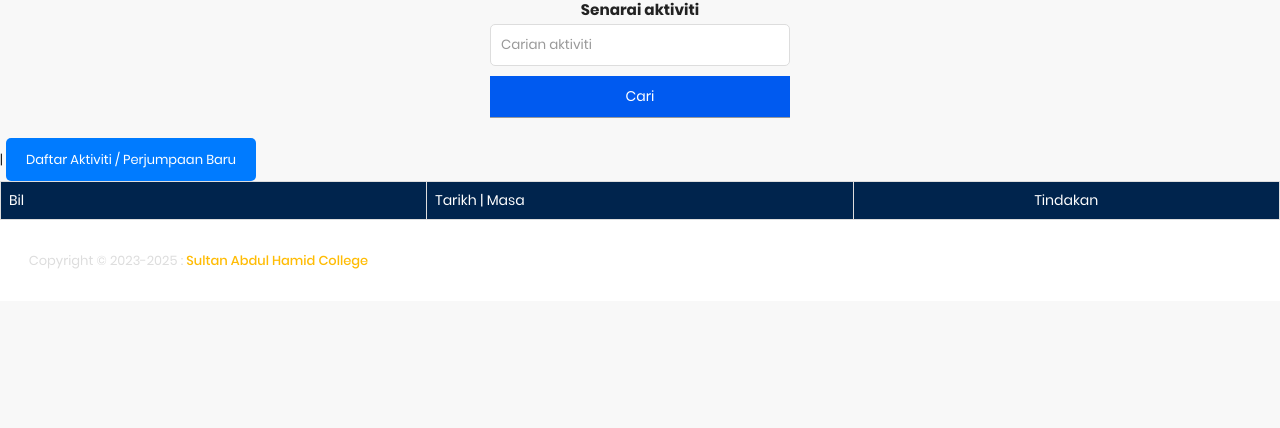
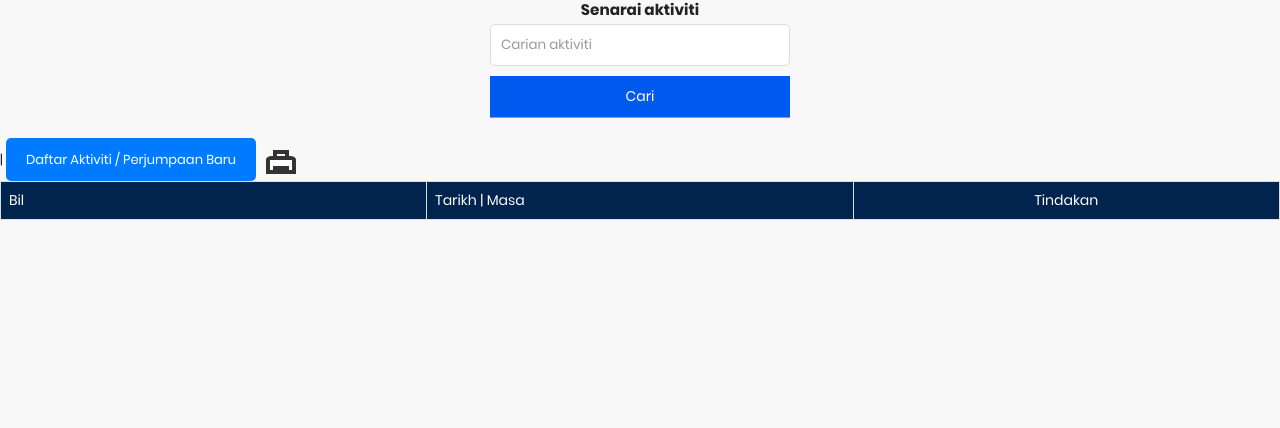
Before and after one commit to Hxzz1/kehadiran_ahli, a PHP site: page /activityList.php in a window 1280 px wide. Shown: the part 74-502 px from the top of the page. Run offline with PHP 8.4, Linux system fonts and the light colour scheme; the visitor is signed in with stand-in values (Sample User, id 1); data that the repository does not hold is empty.

Commit message:
with print buttttton

```diff
--- a/activityList.php
+++ b/activityList.php
@@ -2,12 +2,11 @@
 # memulakan fungsi session
 session_start();
 
-#memanggil fail header.php, connection.php dan guard-aktiviti.php
+# memanggil connection.php, admincontrol.php
 include('connection.php');
 include('admincontrol.php');
 
 ?>
-<!-- set header-->
 
 <html lang="en">
 
@@ -18,13 +17,14 @@ include('admincontrol.php');
     <link rel="stylesheet" href="css/activityList1.css">
     <link rel="stylesheet" href="css/register.css">
     <link rel="stylesheet" href="css/table.css">
+    <link rel="stylesheet" href="css/print.css"
     <?php include("connection.php"); ?>
 
 
 </head>
 
 <body>
-    <!-- ser header -->
+    <!-- set header -->
     <?PHP if (!empty($_SESSION['level']) and $_SESSION['level'] == "ADMIN") { ?>
         <nav class="mainNav">
             <div href="loggedindex.php" class="mainNav__logo">
@@ -131,6 +131,7 @@ include('admincontrol.php');
             <td style="color: #ffffff; width: 30%;">Tarikh | Masa</td>
             <td style="color: #ffffff; width: 30%;">Tindakan</td>
           </tr>
+          <button onclick="window.print()" class="print-button"><span class="print-icon"></span></button>
             <?php
 
             # syarat tambahan yang akan dimasukkan dalam arahan(query) senarai aktiviti
@@ -171,6 +172,9 @@ include('admincontrol.php');
             ?>
         </table>
     </body>
+    <br><br><br>
+    <br><br><br>
+    <br><br><br>
 
     <!-- footer section -->
     <section id="copy-right">
--- a/activityregisterForm.php
+++ b/activityregisterForm.php
@@ -121,6 +121,10 @@ include('admincontrol.php');
         <input type='submit' value='daftar'>
 
     </form>
+    <br><br><br>
+    <br><br><br>
+    <br><br><br>
+
 
     <!-- footer section -->
     <section id="copy-right">
--- /dev/null
+++ b/css/print.css
@@ -0,0 +1,85 @@
+button.print-button {
+    width: 50px;
+    height: 50px;
+  }
+  span.print-icon, span.print-icon::before, span.print-icon::after, button.print-button:hover .print-icon::after {
+    border: solid 4px #333;
+  }
+  span.print-icon::after {
+    border-width: 2px;
+  }
+
+  button.print-button {
+    position: fixed;
+    padding: 0;
+    border: 0;
+
+    border: none;
+    background: transparent;
+  }
+
+  span.print-icon, span.print-icon::before, span.print-icon::after, button.print-button:hover .print-icon::after {
+    box-sizing: border-box;
+    background-color: #fff;
+  }
+
+  span.print-icon {
+    position: relative;
+    display: inline-block;
+    padding: 0;
+    margin-top: 10%;
+
+    width: 60%;
+    height: 35%;
+    background: #fff;
+    border-radius: 20% 20% 0 0;
+  }
+
+  span.print-icon::before {
+    content: "";
+    position: absolute;
+    bottom: 100%;
+    left: 12%;
+    right: 12%;
+    height: 110%;
+
+    transition: height .2s .15s;
+  }
+
+  span.print-icon::after {
+    content: "";
+    position: absolute;
+    top: 55%;
+    left: 12%;
+    right: 12%;
+    height: 0%;
+    background: #fff;
+    background-repeat: no-repeat;
+    background-size: 70% 90%;
+    background-position: center;
+    background-image: linear-gradient(
+      to top,
+      #fff 0, #fff 14%,
+      #333 14%, #333 28%,
+      #fff 28%, #fff 42%,
+      #333 42%, #333 56%,
+      #fff 56%, #fff 70%,
+      #333 70%, #333 84%,
+      #fff 84%, #fff 100%
+    );
+
+    transition: height .2s, border-width 0s .2s, width 0s .2s;
+  }
+
+  button.print-button:hover {
+    cursor: pointer;
+  }
+
+  button.print-button:hover .print-icon::before {
+    height:0px;
+    transition: height .2s;
+  }
+  button.print-button:hover .print-icon::after {
+    height:120%;
+    transition: height .2s .15s, border-width 0s .16s;
+  }
--- a/memberList.php
+++ b/memberList.php
@@ -197,7 +197,8 @@
       ?>
     </table>
   </div>
-
+  <br><br><br>
+  <br><br><br>
   <!-- Footer -->
   <section id="copy-right">
         <div class="copy-right-sec"><i class="fa-solid fa-copyright"></i>
--- a/updateactivityForm.php
+++ b/updateactivityForm.php
@@ -135,6 +135,9 @@ $m = mysqli_fetch_array($implement_instruct);
         <input type='submit' value='daftar'>
 
     </form>
+    <br><br><br>
+    <br><br><br>
+    <br><br><br>
 
     <!-- footer section -->
     <section id="copy-right">
--- a/upload.php
+++ b/upload.php
@@ -144,7 +144,8 @@ include('admincontrol.php');
             $file_member_data = fopen($tempnamefile, "r");
 
             # mendapatkan data dari fail baris demi baris
-            while (!feof($file_member_data)) {
+            while (!feof($file_member_data))
+            {
                 # mengambil data sebaris sahaja bg setiap pusingan
                 $takelinedata = fgets($file_member_data);
 
@@ -162,7 +163,7 @@ include('admincontrol.php');
                 # memasukkan data kedalam jadual ahli
                 $implement_instruct_save = mysqli_query($condb, $instruct_sql_save);
                 echo "<script>alert('import fail Data Selesai');
-            window.location.href='senarai-ahli.php';
+            window.location.href='memberList.php';
             </script>";
             }
             # menutup fail txt yang dibuka
```
